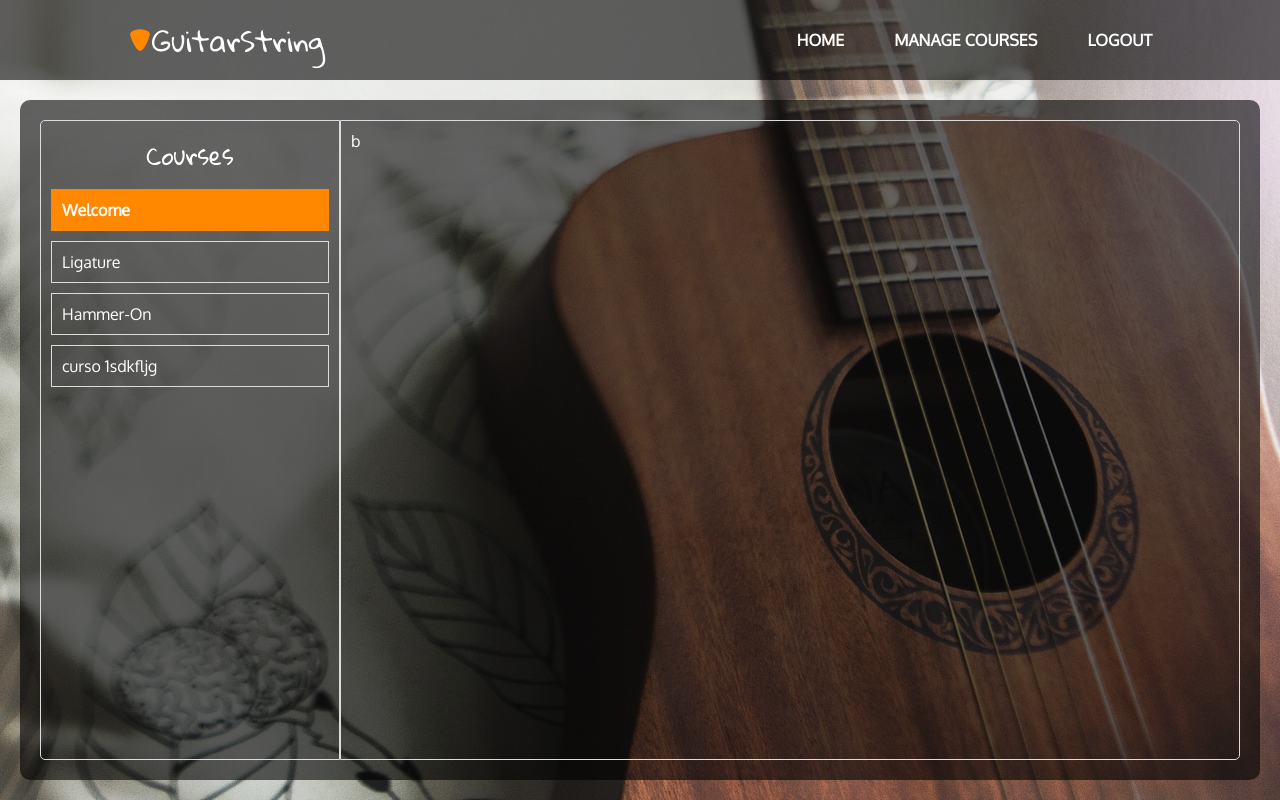
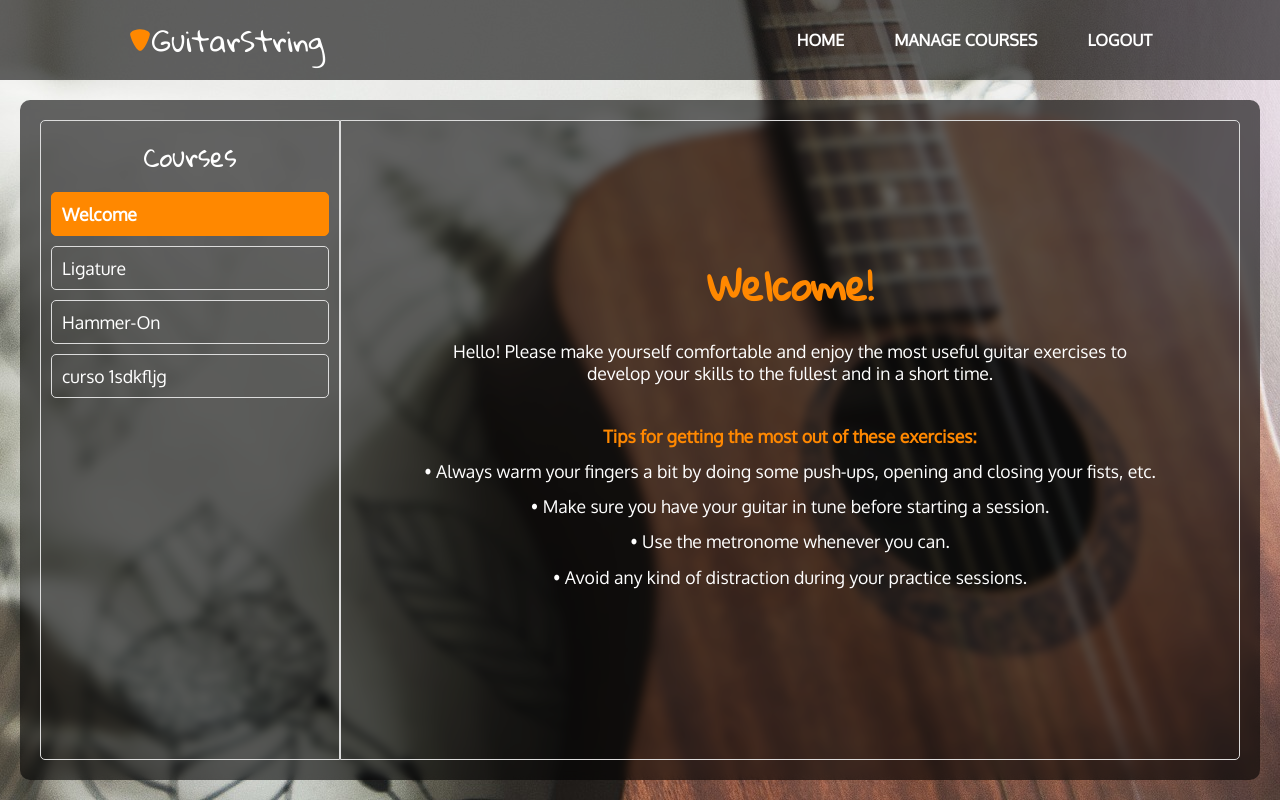
Before and after one commit to ElDelOtroDia/guitar-string-frontend, a React (Create React App) app: page / in a window 1280 px wide. Built offline with nearby package versions, Linux system fonts and the light colour scheme.

Commit message:
Home page is almost done. Course views are marked as pending

```diff
--- a/src/App.tsx
+++ b/src/App.tsx
@@ -3,6 +3,7 @@ import "./App.css";
 import Layout from "./layout/component";
 import Home from "./views/home/component";
 import Login from "./views/login/component";
+import ManageCourses from "./views/manage-courses/component";
 
 function App() {
   return (
@@ -10,6 +11,7 @@ function App() {
       <Layout>
         <Routes>
           <Route path="/login" element={<Login />} />
+          <Route path="/manage-courses" element={<ManageCourses />} />
           <Route path="/" element={<Home />} />
         </Routes>
       </Layout>
--- /dev/null
+++ b/src/components/course-view-component/component.tsx
@@ -0,0 +1,17 @@
+const CourseViewComponent = (props: any) => {
+  const { name, description, difficulty, exercises } = props.course;
+  console.log(props);
+
+  return (
+    <div className="course-view-component-container">
+      {/* <p>{name}</p>
+      <p>{description}</p>
+      <p>{difficulty}</p> */}
+      {exercises.map((exercise: any) => (
+        <p key={`ex-${exercise.exercise_id}`}>{exercise.name}</p>
+      ))}
+    </div>
+  );
+};
+
+export default CourseViewComponent;
--- /dev/null
+++ b/src/components/course-view-component/styles.css
@@ -0,0 +1,12 @@
+.course-view-component-container {
+  animation: fadein 2s;
+}
+
+@keyframes fadein {
+  from {
+    opacity: 0;
+  }
+  to {
+    opacity: 1;
+  }
+}
--- a/src/layout/component.tsx
+++ b/src/layout/component.tsx
@@ -6,11 +6,12 @@ import "./styles.css";
 const Layout: FC = ({ children }) => {
   const { GuitarPick } = images;
 
-  const [userType, setUserType] = useState(2);
+  const [userType, setUserType] = useState(1);
 
   return (
     <div className="layout-container">
       <header className="guitar-string-header">
+        <div className="guitar-string-body">
           <Link className="link-no-style" to="/">
             <div className="header-logo-container">
               <GuitarPick className="header-logo-guitar-pick" />
@@ -19,31 +20,27 @@ const Layout: FC = ({ children }) => {
           </Link>
 
           <ul className="guitar-string-header-buttons">
+            {/* Admin user */}
+
+            {userType === 1 ? (
+              <>
                 <Link className="link-no-style" to="/">
                   <li>Home</li>
                 </Link>
-
-          {/* Teacher user */}
-          {userType === 2 ? (
-            <>
+                <Link className="link-no-style" to="/manage-courses">
                   <li>Manage courses</li>
-            </>
-          ) : null}
-
-          {userType === 1 ? (
-            <Link className="link-no-style" to="/login">
-              <li>Login/Register</li>
                 </Link>
-          ) : (
                 <Link
                   className="link-no-style"
                   to="/login"
-              onClick={() => setUserType(1)}
+                  onClick={() => setUserType(0)}
                 >
                   <li>Logout</li>
                 </Link>
-          )}
+              </>
+            ) : null}
           </ul>
+        </div>
       </header>
       <div className="page-content">{children}</div>
     </div>
--- a/src/layout/styles.css
+++ b/src/layout/styles.css
@@ -18,6 +18,14 @@
   position: fixed;
   top: 0;
   background: rgba(0, 0, 0, 0.6);
+}
+
+.guitar-string-body {
+  width: 100%;
+  max-width: 1600px;
+  display: flex;
+  align-items: center;
+  justify-content: space-between;
 }
 
 .header-logo-container {
@@ -49,7 +57,7 @@
   font-weight: bold;
   text-transform: uppercase;
   color: white;
-  transition: all .25s;
+  transition: all 0.25s;
 }
 
 .guitar-string-header-buttons li:hover {
--- a/src/views/home/component.tsx
+++ b/src/views/home/component.tsx
@@ -1,8 +1,10 @@
 import { FC, useState } from "react";
+import CourseViewComponent from "../../components/course-view-component/component";
 import "./styles.css";
 
 const Home: FC = () => {
   const [activeIndex, setActiveIndex] = useState(-1);
+
   const courses = [
     {
       course_id: 3,
@@ -61,6 +63,7 @@ const Home: FC = () => {
       ],
     },
   ];
+
   return (
     <div className="home-container">
       <div className="courses-container">
@@ -70,23 +73,47 @@ const Home: FC = () => {
             className={`course-card-container ${
               activeIndex === -1 ? "active-course-card" : ""
             }`}
-            onClick={() => setActiveIndex(-1)}
+            onClick={() => (activeIndex !== -1 ? setActiveIndex(-1) : null)}
           >
             Welcome
           </div>
           {courses.map((course, index) => (
             <div
-              key={course.course_id}
+              key={`course-view-${course.course_id}`}
               className={`course-card-container ${
                 activeIndex === index ? "active-course-card" : ""
               }`}
-              onClick={() => setActiveIndex(index)}
+              onClick={() =>
+                activeIndex !== index ? setActiveIndex(index) : null
+              }
             >
               <p>{course.name}</p>
             </div>
           ))}
         </div>
-        <div className="courses-view">b</div>
+        <div className="courses-view">
+          {activeIndex === -1 ? (
+            <div className="welcome-view-container">
+              <p className="welcome-title">Welcome!</p>
+              <p>
+                Hello! Please make yourself comfortable and enjoy the most
+                useful guitar exercises to develop your skills to the fullest
+                and in a short time.{" "}
+              </p>
+              <p className="welcome-tips">
+                <span className="welcome-tips-title">
+                  Tips for getting the most out of these exercises:
+                </span>
+                {`\n• Always warm your fingers a bit by doing some push-ups, opening and closing your fists, etc.
+              • Make sure you have your guitar in tune before starting a session.
+              • Use the metronome whenever you can.
+              • Avoid any kind of distraction during your practice sessions.\n\n\n`}
+              </p>
+            </div>
+          ) : (
+            <CourseViewComponent course={courses[activeIndex]} />
+          )}
+        </div>
       </div>
     </div>
   );
--- a/src/views/home/styles.css
+++ b/src/views/home/styles.css
@@ -2,6 +2,8 @@
   height: 100%;
   padding: 20px;
   overflow-y: hidden;
+  max-width: 1600px;
+  margin: auto;
 }
 
 .courses-container {
@@ -11,6 +13,7 @@
   height: 100%;
   padding: 20px;
   color: white;
+  backdrop-filter: blur(5px);
 }
 
 .courses-list {
@@ -27,7 +30,7 @@
 
 .courses-title {
   font-family: "Gloria Hallelujah", cursive;
-  font-size: 1.5rem;
+  font-size: 1.6rem;
   text-align: center;
 }
 
@@ -35,6 +38,8 @@
   border: 1px solid gainsboro;
   padding: 10px;
   transition: all 0.25s;
+  font-size: 1.1rem;
+  border-radius: 5px;
 }
 
 .course-card-container:hover {
@@ -42,7 +47,7 @@
   color: var(--guitar-orange);
   cursor: pointer;
   font-weight: bold;
-  border-radius: 5px;
+  border-radius: 10px;
 }
 
 .active-course-card {
@@ -54,6 +59,7 @@
 
 .active-course-card:hover {
   color: white;
+  border-radius: 5px;
 }
 
 .courses-view {
@@ -64,3 +70,35 @@
   overflow-y: scroll;
   height: calc(100vh - 80px - 80px);
 }
+
+.welcome-view-container {
+  height: 100%;
+  font-size: 1.1rem;
+  padding: 80px 50px 50px 50px;
+  max-width: 78ch;
+  text-align: center;
+  margin: auto;
+  display: flex;
+  justify-content: center;
+  align-items: center;
+  flex-direction: column;
+}
+
+.welcome-title {
+  font-family: "Gloria Hallelujah", cursive;
+  font-size: 2.5rem;
+  margin-bottom: 1rem;
+  color: var(--guitar-orange);
+  font-weight: bold;
+}
+
+.welcome-tips {
+  margin-top: 2.2rem;
+  white-space: pre-line;
+  line-height: 2.2rem;
+}
+
+.welcome-tips-title {
+  font-weight: bold;
+  color: var(--guitar-orange);
+}
--- a/src/views/login/component.tsx
+++ b/src/views/login/component.tsx
@@ -1,4 +1,4 @@
-import { FC, useState } from "react";
+import { FC } from "react";
 import { useNavigate } from "react-router-dom";
 import images from "../../assets";
 import "./styles.css";
@@ -7,11 +7,8 @@ const Login: FC = () => {
   const navigate = useNavigate();
   const { GuitarPick } = images;
 
-  const [isNewUser, setIsNewUser] = useState(false);
-
   return (
     <div className="login-container">
-      {!isNewUser ? (
       <div className="form-container">
         <div className="guitar-string-logo-container">
           <GuitarPick className="guitar-pick" />
@@ -25,7 +22,7 @@ const Login: FC = () => {
           <label htmlFor="">Password</label>
           <input type="password" />
         </div>
-          <p>
+        {/* <p>
             New user?{" "}
             <span
               className="register-here"
@@ -35,7 +32,7 @@ const Login: FC = () => {
             >
               Register here
             </span>
-          </p>
+          </p> */}
         <button
           className="login-button"
           onClick={() => navigate("/", { replace: true })}
@@ -43,8 +40,7 @@ const Login: FC = () => {
           Log in
         </button>
       </div>
-      ) : (
-        <div className="form-container">
+      {/* <div className="form-container">
         <div className="guitar-string-logo-container">
           <GuitarPick className="guitar-pick" />
           <div className="guitar-string-text">GuitarString</div>
@@ -77,8 +73,7 @@ const Login: FC = () => {
           </span>
         </p>
         <button className="login-button">Register</button>
-        </div>
-      )}
+      </div> */}
     </div>
   );
 };
--- a/src/views/login/styles.css
+++ b/src/views/login/styles.css
@@ -76,6 +76,7 @@
 .login-button:hover {
   color: var(--guitar-orange);
   background-color: #fff;
+  cursor: pointer;
 }
 
 .login-button:active {
--- /dev/null
+++ b/src/views/manage-courses/component.tsx
@@ -0,0 +1,8 @@
+import { FC } from "react";
+import "./styles.css";
+
+const ManageCourses: FC = () => {
+  return <div></div>;
+};
+
+export default ManageCourses;
```
Also changed, not shown: src/views/manage-courses/styles.css (added). Lines whose indentation alone changed are shown as unchanged.
